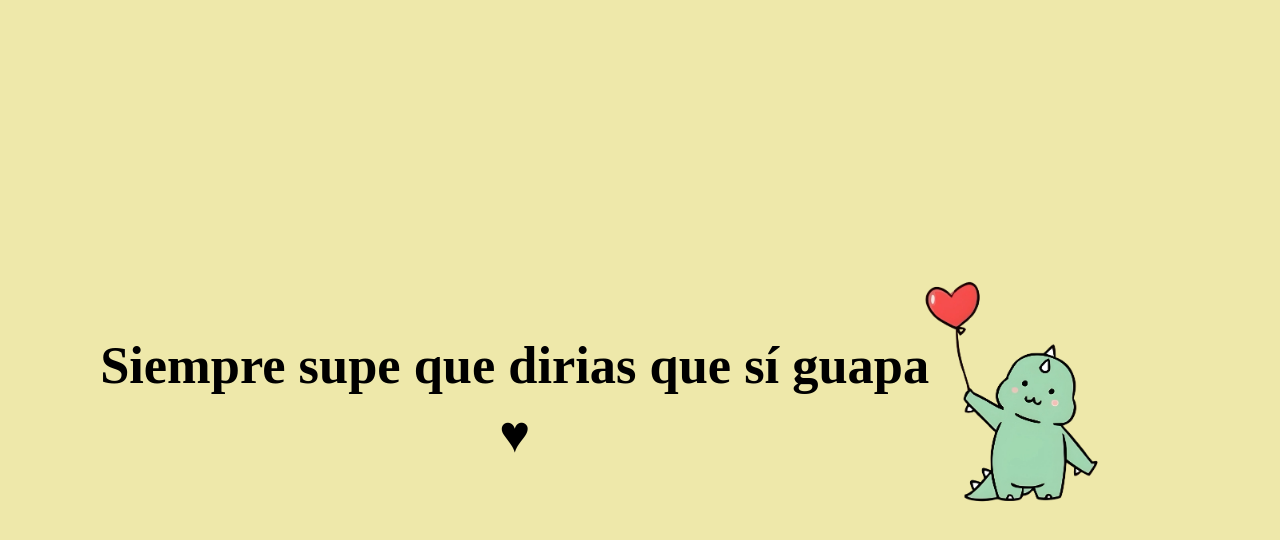
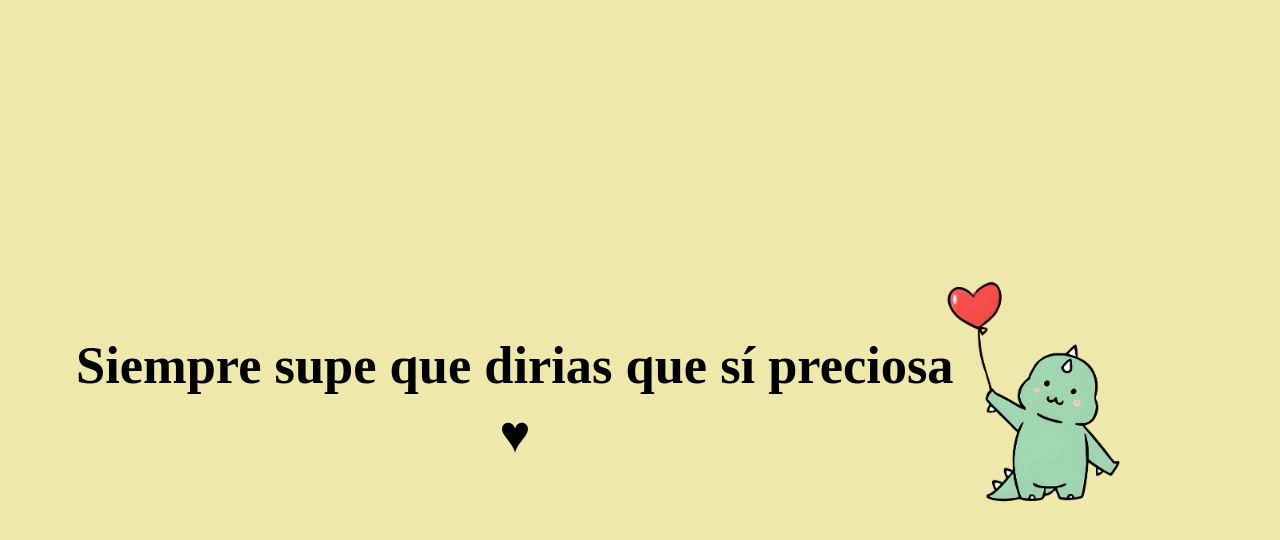
Before and after one commit to Kyller1945/SAN-VALENTIN-2, a plain HTML site: page index.html in a window 1280 px wide. Both pictures are taken after a click on the button "Si". Drawn offline with Linux system fonts and the light colour scheme.

Commit message:
Update index.html

```diff
--- a/index.html
+++ b/index.html
@@ -11,7 +11,7 @@
 <body>
   <main>
     <div id="message">
-      <h1>Siempre supe que dirias que sí guapa <br>♥</h1>
+      <h1>Siempre supe que dirias que sí preciosa <br>♥</h1>
       <img src="./dino_love_2.webp" width="250" alt="Dino Love">
     </div>
     <img src="./dino_love.webp" width="250" alt="Dino Love">
```
